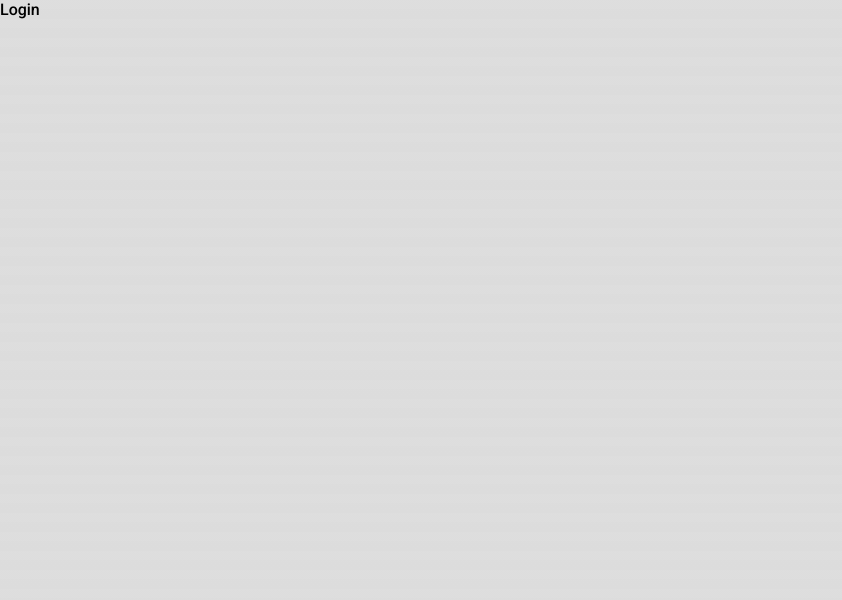
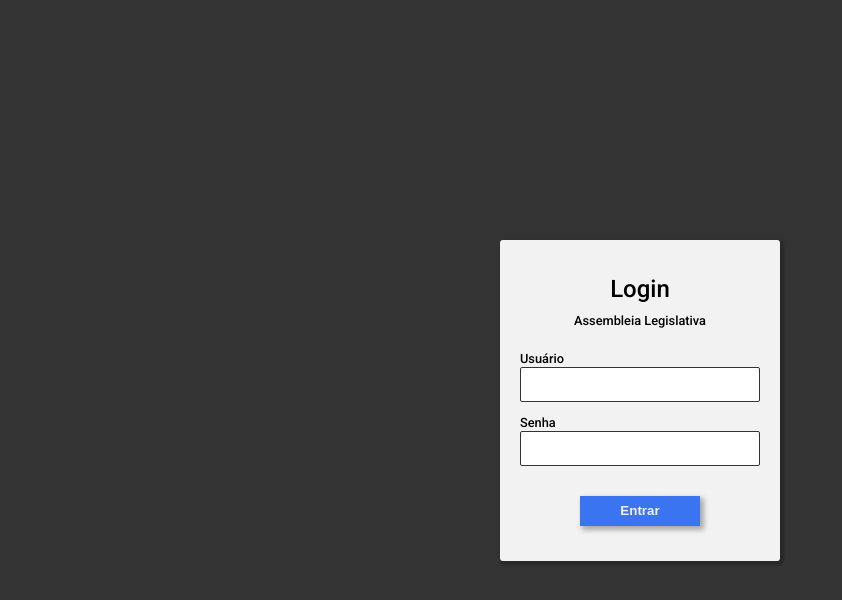
Before and after one commit to fymorGod/projeto-assembleia-stream, a React (Create React App) app in the folder assembleia/: page /admin/login in a window 1280 px wide. Shown: the top 600 px of the page, without its empty margins (0-842 px from the left). Built offline with nearby package versions, Linux system fonts and the light colour scheme; no server answers; a web font is replaced by a local one.

Commit message:
pagina de login criada - inicio das funcionalidades - v1.0.0

```diff
--- a/assembleia/src/pages/login.jsx
+++ b/assembleia/src/pages/login.jsx
@@ -1,7 +1,46 @@
-export function Login(){
+import api from '../api/app';
+import '../styles/login.css';
+import { useEffect } from 'react';
+//import { useState } from 'react';
+
+export function Login() {
+    //const [] = useState()
+    useEffect(() => {
+        api.get('/admin/login').then((response) => {
+            console.log(response.data);
+        })
+    }, [])
+
+    function handleLogin() {
+        /**
+         * Lógica de auth -> pegar os usuários do banco e verificar se o
+         * username passado no input existe na base dados
+         * assim como se a base do usuario a senha
+         * informada no input confere na base de dados
+         * do usuário
+         */
+    }
+
     return (
-        <div>
-            Login
+        <div className='container'>
+            <div className="card-box">
+                <h2>Login</h2>
+                <p>Assembleia Legislativa</p>
+
+                <div className="form-login">
+
+                    <div className="input-box">
+                        <label htmlFor="username">Usuário</label>
+                        <input type="text" id='username' name='username' />
+                    </div>
+
+                    <div className="input-box">
+                        <label htmlFor="password">Senha</label>
+                        <input type="password" id='password' name='password' />
+                    </div>
+                    <button>Entrar</button>
+                </div>
+            </div>
         </div>
     )
 }
--- /dev/null
+++ b/assembleia/src/styles/login.css
@@ -0,0 +1,69 @@
+.container{
+    width: 100%;
+    height: 100vh;
+    display: flex;
+    align-items: center;
+    justify-content: center;
+    background: #333;
+}
+
+.card-box{
+    width: 280px;
+    display: flex;
+    justify-content: center;
+    align-items: center;
+    flex-direction: column;
+    background: #f2f2f2;
+    box-shadow: 2px 2px 2px 2px rgba(0, 0, 0, .2);
+    border-radius: 3px;
+    padding: 35px 20px;
+}
+h2{
+    font-weight: 500;
+    text-align: center!important;
+    margin-bottom: 10px;
+}
+p{
+    font-size: .8em;
+    text-align: start;
+    margin-bottom: 20px;
+}
+.card-box .form-login{
+    margin: 0 auto;
+    display: flex;
+    flex-direction: column;
+    justify-content: center;
+}
+.card-box .form-login .input-box input{
+    border: 1px solid #333;
+    margin: 0 auto;
+    width: 100%;
+    height: 35px;
+    border-radius: 2px;
+    margin-bottom: 10px;
+    padding: 10px;
+
+    color: #262626;
+}
+.input-box label{
+    margin-right: 4px;
+    font-size: .8rem;
+    font-weight: 500;
+}
+.card-box .form-login button{
+    border: none;
+    margin: 0 auto;
+    width: 120px;
+    height: 30px;
+    color: #f2f2f2;
+    font-weight: 600;
+    background: rgb(58, 116, 241);
+    margin-top: 20px;
+
+    box-shadow: 3px 3px 5px 1px rgba(0, 0, 0, .3);
+    cursor: pointer;
+    transition: all ease-in-out .3s;
+}
+.card-box .form-login button:hover{
+    transform: translateY(-5px);
+}
```
Also changed, not shown: assembleia/src/api/app.js (renamed from assembleia/src/api/app.ts).
